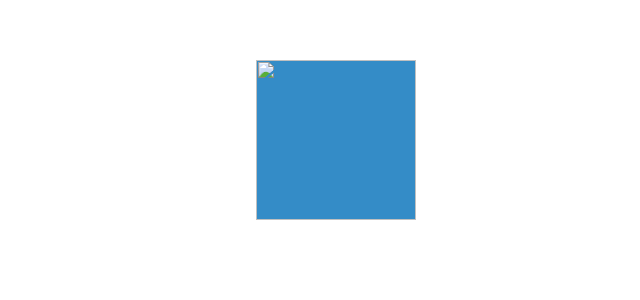
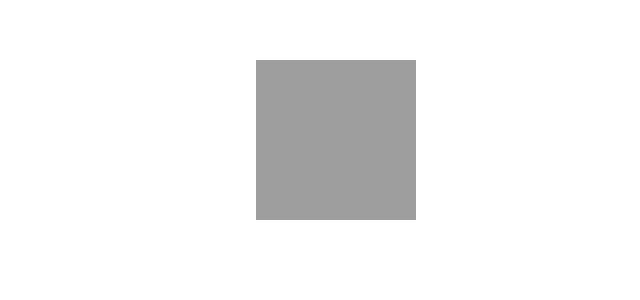
Before and after one commit to AdrienDuval/title-animation-with-js, a plain HTML site: page index.html in a window 1280 px wide. Shown: the part 500-800 px from the top of the page, without its empty margins (640-1280 px from the left). Drawn offline with nearby package versions, Linux system fonts and the light colour scheme; the site is published under a folder, as on GitHub Pages, so addresses that start at the root find nothing.

Commit message:
Update index.html

```diff
--- a/index.html
+++ b/index.html
@@ -11,7 +11,7 @@
     <title>Title Animation</title>
 </head>
 <body>
-    <div class="square"> <img src="/image/nicholas-santoianni-lkZY-QHowRY-unsplash.jpg" alt=""></div>
+    <div class="square"> <img src="image/nicholas-santoianni-lkZY-QHowRY-unsplash.jpg" alt=""></div>
     <section class="home" id="home">
 
         <nav>
```
